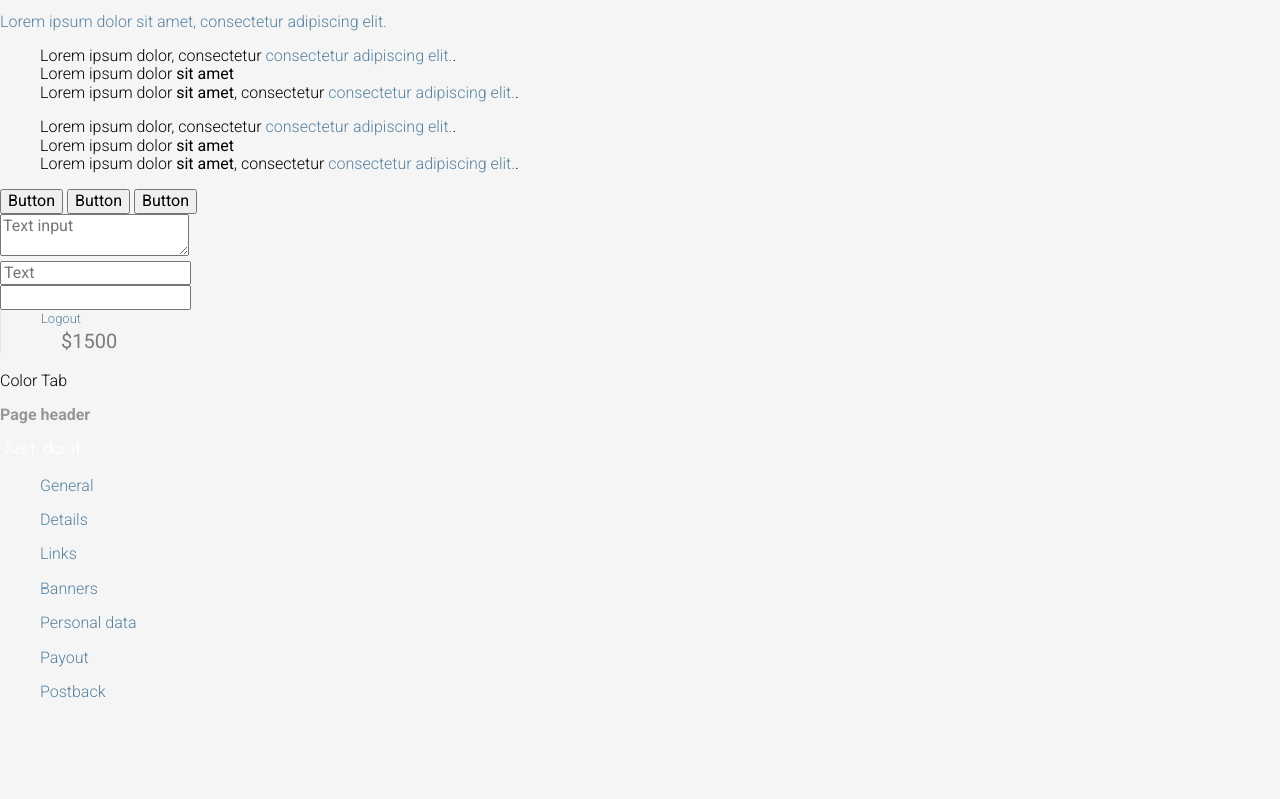
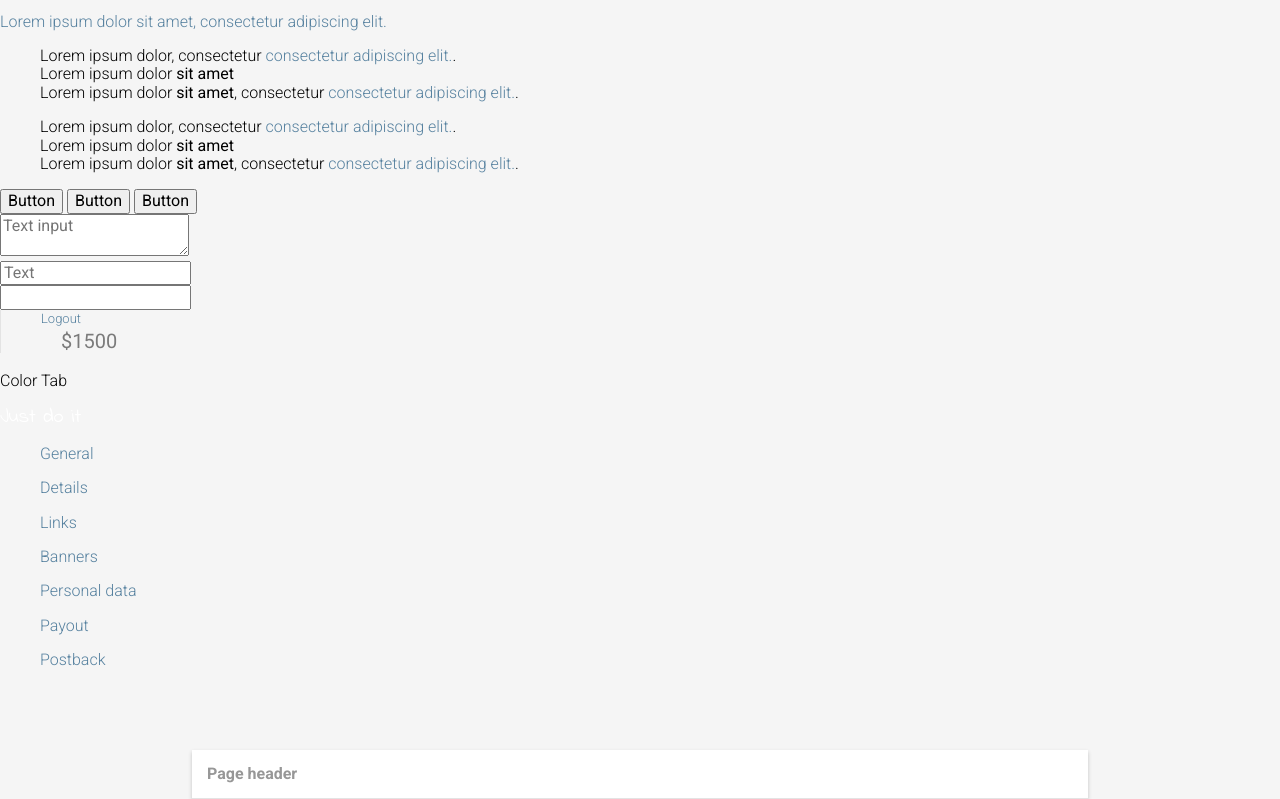
Before and after one commit to Misiek40k/administrationDashboard-project, a website: page src/components/styleguide.html in a window 1280 px wide. Shown: the part 333-1132 px from the top of the page. Before the commit the page ends 1050 px from the top, so only its background shows below. Drawn offline with nearby package versions, Linux system fonts and the light colour scheme; files that its build step writes are made by us from their sources.

Commit message:
Add base section styles and section header styles

```diff
--- a/src/components/styleguide.html
+++ b/src/components/styleguide.html
@@ -113,17 +113,6 @@
 
     <!--Messenger-->
 
-    <!--Section scaffold-->
-
-    <section class="section">
-        <div class="section__content">
-            <div class="content__header">
-                <h2>Page header</h2>
-            </div>
-            <div class="content__content"></div>
-        </div>
-    </section>
-
     <!--Logo component-->
 
     <div class="content__top">
@@ -186,6 +175,15 @@
         </ul>
     </nav>
 
+    <!--Section scaffold-->
+
+    <section class="section general">
+        <div class="section__header">
+            <h2>Page header</h2>
+        </div>
+        <div class="section__content"></div>
+    </section>
+
 </body>
 
 </html>
--- a/src/sass/_global.scss
+++ b/src/sass/_global.scss
@@ -16,6 +16,7 @@ h2 {
   font-size: $base-unit * 0.8;
   font-weight: $fw-bold;
   color: $color-dark-lighter;
+  margin: 0;
 }
 
 h3 {
--- a/src/sass/_variables.scss
+++ b/src/sass/_variables.scss
@@ -32,4 +32,4 @@ $fs-regular: normal;
 $br-mobile: 360px;
 $br-tablet: 768px;
 $br-desktop: 992px;
-$br-xl-desktop: 1200px;
+$br-xl-desktop: 1280px;
--- /dev/null
+++ b/src/sass/components/_section.scss
@@ -0,0 +1,16 @@
+.section {
+  background-color: $color-section-background;
+  max-width: $base-unit * 52.5;
+  margin: 0 $base-unit $base-unit $base-unit * 10;
+  box-shadow: 0 $base-unit * 0.1 $base-unit * 0.2 0 rgba(0, 0, 0, 0.2);
+
+  @include min-media($br-xl-desktop) {
+    margin: 0 auto;
+    max-width: 70%;
+  }
+}
+
+.section__header {
+  padding: $base-unit * 0.75;
+  border-bottom: $base-unit * 0.05 solid $color-border;
+}
--- a/src/sass/components/_side-bar.scss
+++ b/src/sass/components/_side-bar.scss
@@ -1,4 +1,5 @@
 .side-bar {
+  top: 0;
   height: 100vh;
   width: $base-unit * 9.5;
   background: $color-dark;
--- a/src/sass/components/_top-bar.scss
+++ b/src/sass/components/_top-bar.scss
@@ -1,4 +1,5 @@
 .top-bar {
+    top: 0;
   width: 100%;
   height: $base-unit * 3;
   display: flex;
--- /dev/null
+++ b/src/sass/sections/_general.scss
@@ -0,0 +1,3 @@
+.general {
+  margin-top: $base-unit * 4;
+}
--- a/src/sass/style.scss
+++ b/src/sass/style.scss
@@ -7,8 +7,10 @@
 
 @import "./components/top-bar";
 @import "./components/side-bar";
+@import "./components/section";
 
 /* Sections */
 
+@import "./sections/general";
 
 /* Pages / Views */
```
Also changed, not shown: src/components/section.html (renamed from src/components/page.html, +4 -1 lines), src/index.html (+14 -0 lines).
